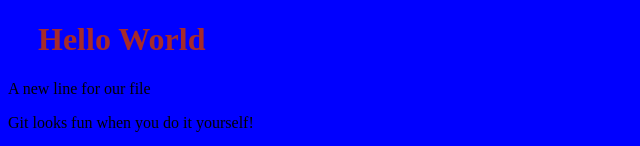
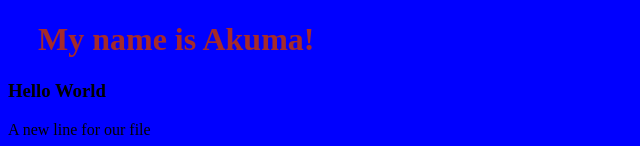
Before and after one commit to WopheAkinlade/hello-world, a plain HTML site: page index.html in a window 1280 px wide. Shown: the top 146 px of the page, without its empty margins (0-640 px from the left). Drawn offline with Linux system fonts and the light colour scheme.

Commit message:
Update index.html

```diff
--- a/index.html
+++ b/index.html
@@ -8,7 +8,8 @@
     <link rel="stylesheet" href="/bluestyle.css">
 </head>
 <body>
-    <h1>Hello World</h1>
+    <h1>My name is Akuma!</h1>
+    <h3>Hello World</h3>
     <p>A new line for our file</p>
     <p>Git looks fun when you do it yourself!</p>
 
```
